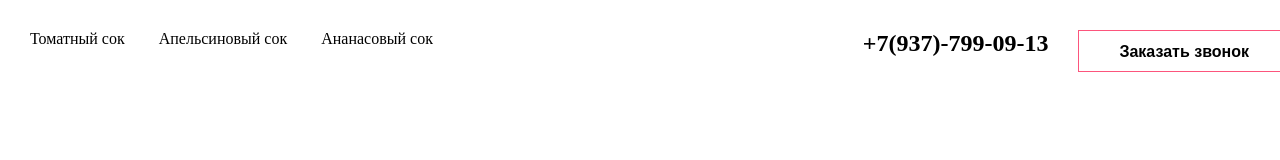
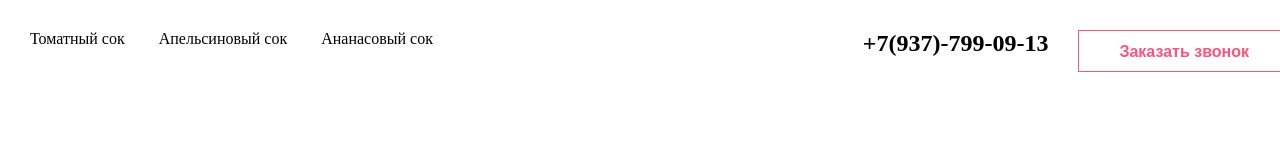
Before and after one commit to teawayfarer/teawayfarer.github.io, a plain HTML site: page index.html in a window 1280 px wide. Shown: the top 160 px of the page. Drawn offline with Linux system fonts and the light colour scheme.

Commit message:
Update index.html

```diff
--- a/index.html
+++ b/index.html
@@ -37,6 +37,7 @@
 				border: 1px solid rgb(252, 85, 124);
 				padding: 12px 40px 10px;
 				margin-left: 30px;
+				color: rgb(252, 85, 124);
 				background-color: white;
 			}
 		</style>
```
